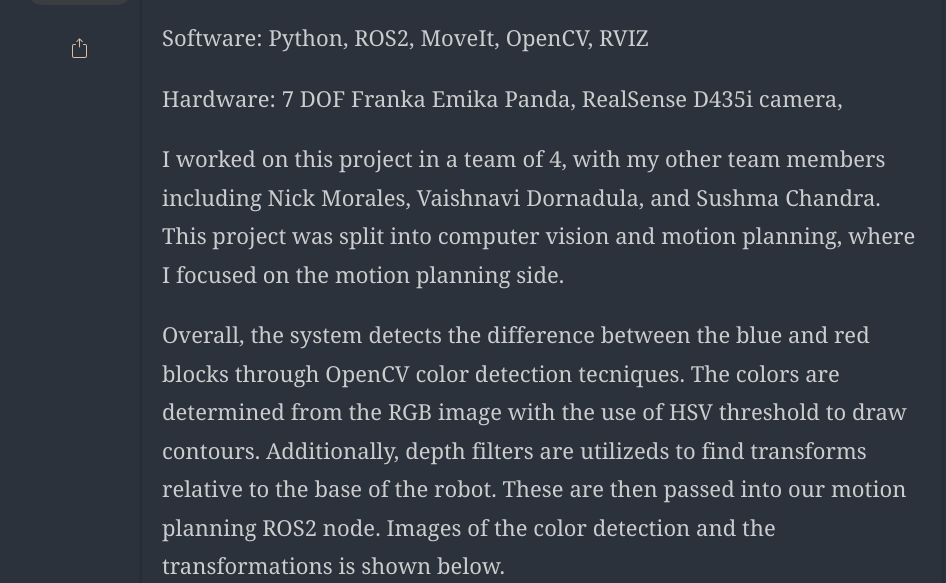
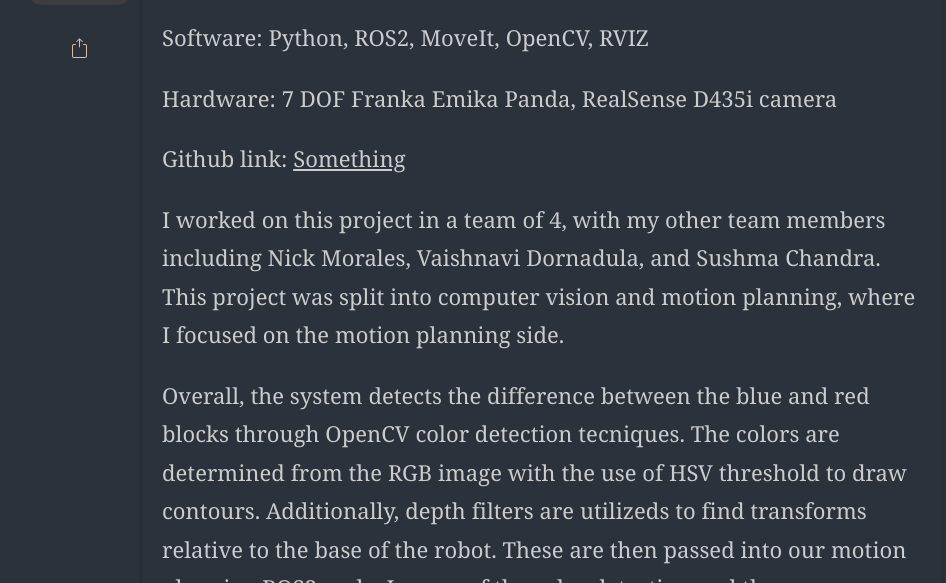
Before and after one commit to megsindelar/megsindelar.github.io, a Jekyll site: the page built from _posts/2021-02-06-Attack-of-the-Franka.md, in a window 1280 px wide and 900 px high, scrolled down 1261 px, cut to the strip 177-760 px from the top of the window. Shown: the whole strip, without its empty margins (98-1044 px from the left). Built offline with Jekyll 4.4.1, drawn with Linux system fonts in a browser that asks for light colours; some web fonts are replaced.

Commit message:
Update 2021-02-06-Attack-of-the-Franka.md

```diff
--- a/_posts/2021-02-06-Attack-of-the-Franka.md
+++ b/_posts/2021-02-06-Attack-of-the-Franka.md
@@ -16,7 +16,9 @@ The goal of this project was to configure a robot to autonomously wield a lights
 
 Software: Python, ROS2, MoveIt, OpenCV, RVIZ
 
-Hardware: 7 DOF Franka Emika Panda, RealSense D435i camera,
+Hardware: 7 DOF Franka Emika Panda, RealSense D435i camera
+
+Github link: <a href="[https://www.something.com](https://github.com/ngmor/attack-of-the-franka)"> Something </a>
 
 I worked on this project in a team of 4, with my other team members including Nick Morales, Vaishnavi Dornadula, and Sushma Chandra. This project was split into computer vision and motion planning, where I focused on the motion planning side.
 
```
